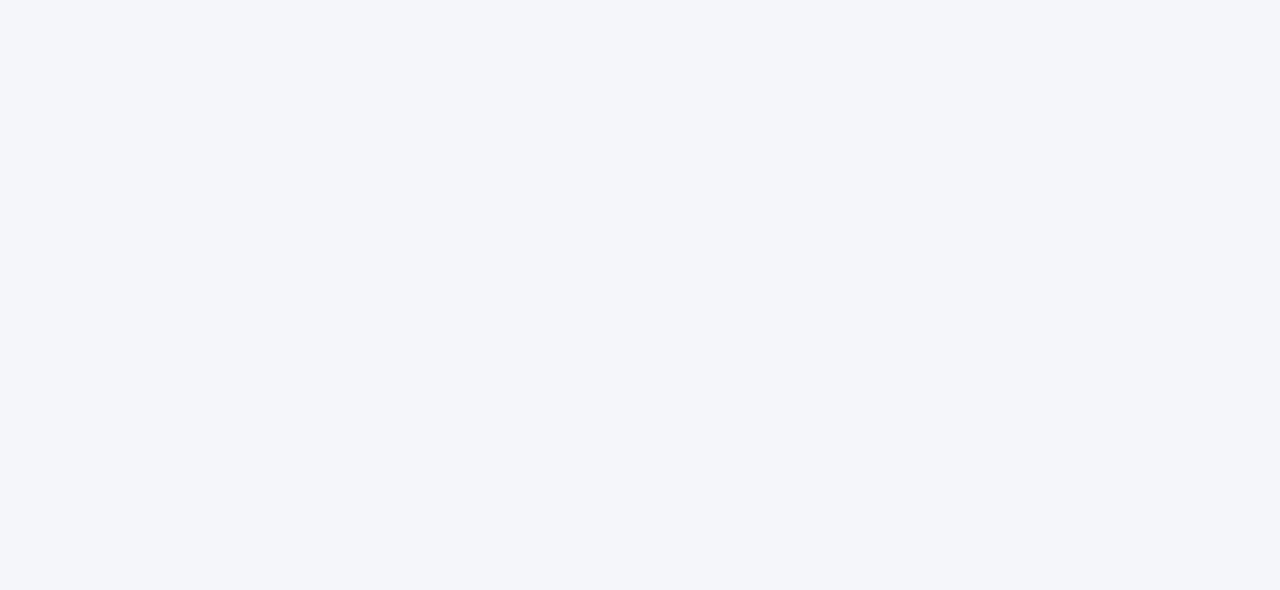
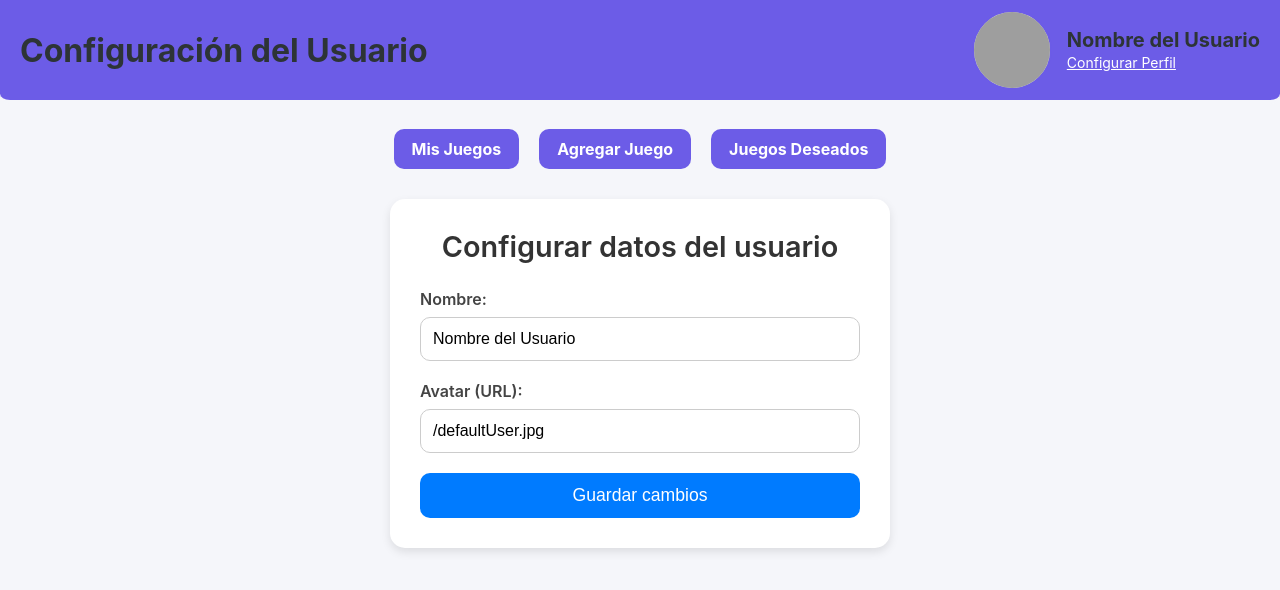
Before and after one commit to ArfaxadRuiz/Proyecto_Final_FullStack_Frontend, a React (Create React App) app: page /detalles-usuario in a window 1280 px wide. Before the commit this address had no page. Shown: the top 590 px of the page. Built offline with nearby package versions, Linux system fonts and the light colour scheme; grey boxes are pictures that could not be loaded.

Commit message:
se crea la pagina de detalles del usuario para que pueda modificar su nombre e imagen, ademas de que se aplico redux para manejar los datos del usuario en el header

```diff
--- a/src/components/Header.jsx
+++ b/src/components/Header.jsx
@@ -1,14 +1,27 @@
+import { useSelector } from "react-redux";
+import { Link } from "react-router-dom";
+
 function Header({title, userName, userImg}){
-    return (
+    // Obtenemos el usuario desde Redux
+    const user = useSelector((state) => state.user);
+
+     return (
         <header className="dashboard__header">
             <h1 className="dashboard__title">{title}</h1>
 
             <div className="dashboard__user">
-                <img src={userImg} alt="Usuario" className="dashboard__user-img"/>
+                <img
+                    src={user.avatar}
+                    alt="Usuario"
+                    className="dashboard__user-img"
+                />
 
                 <div>
-                    <p className="dashboard__user-name">{userName}</p>
-                    <a href="" className="dashboard__user-config">Configurar Perfil</a>
+                    <p className="dashboard__user-name">{user.name}</p>
+
+                    <Link to="/detalles-usuario" className="dashboard__user-config">
+                        Configurar Perfil
+                    </Link>
                 </div>
             </div>
         </header>
--- a/src/pages/AddGame.jsx
+++ b/src/pages/AddGame.jsx
@@ -1,7 +1,6 @@
 import { useState } from "react";
 import Header from "../components/Header";
 import Menu from "../components/Menu";
-import userImage from "../utils/imageJugador.jpg";
 import '../styles/main.scss';
 
 
@@ -34,11 +33,7 @@ function AddGame() {
   return (
     <div className="dashboard">
       {/* Header */}
-      <Header
-        title={"Mis Videojuegos"}
-        userName={"Nombre del Usuario"}
-        userImg={userImage}
-      />
+      <Header title="Agregar Juego" />
 
       {/* Menu */}
       <Menu />
--- a/src/pages/Dashboard.jsx
+++ b/src/pages/Dashboard.jsx
@@ -4,7 +4,6 @@ import Card from "../components/Card";
 import image1 from '../utils/image1.jpg';
 import image2 from '../utils/image2.jpg';
 import image3 from '../utils/image3.jpg';
-import userImage from "../utils/imageJugador.jpg";
 
 
 export default function Dashboard (){
@@ -12,11 +11,7 @@ export default function Dashboard (){
         <div className="dashboard">
 
             {/* 1. HEADER */}
-            <Header
-                title={"Mis Videojuegos"}
-                userName={"Nombre del Usuario"}
-                userImg={userImage}
-            />
+            <Header title="Mis Videojuegos" />
 
             {/* 2. MENÚ */}
             <Menu />
--- a/src/pages/Deseados.jsx
+++ b/src/pages/Deseados.jsx
@@ -2,7 +2,6 @@ import { useSelector } from "react-redux";
 import Header from "../components/Header";
 import Menu from "../components/Menu";
 import Card from "../components/Card";
-import userImage from "../utils/imageJugador.jpg";
 
 
 export default function Dashboard (){
@@ -13,11 +12,7 @@ export default function Dashboard (){
         <div className="dashboard">
 
             {/* 1. HEADER */}
-            <Header
-                title={"Mis Videojuegos"}
-                userName={"Nombre del Usuario"}
-                userImg={userImage}
-            />
+            <Header title="Juegos Deseados" />
 
             {/* 2. MENÚ */}
             <Menu />
--- /dev/null
+++ b/src/pages/DetallesUsuario.jsx
@@ -0,0 +1,60 @@
+import Header from "../components/Header";
+import Menu from "../components/Menu";
+import { useSelector, useDispatch } from "react-redux";
+import { updateUser } from "../redux/userSlice";
+import { useState } from "react";
+
+export default function DetallesUsuario() {
+
+    const user = useSelector(state => state.user);
+    const dispatch = useDispatch();
+
+    const [formData, setFormData] = useState({
+        name: user.name,
+        avatar: user.avatar,
+    });
+
+    const handleChange = (e) => {
+        setFormData({
+            ...formData,
+            [e.target.name]: e.target.value
+        });
+    };
+
+    const handleSave = () => {
+        dispatch(updateUser(formData));
+        alert("Datos guardados");
+    };
+
+    return (
+        <div className="user-details">
+
+            <Header title="Configuración del Usuario" />
+
+            <Menu />
+
+            <div className="detalles-usuario">
+                <h1>Configurar datos del usuario</h1>
+
+                <label>Nombre:</label>
+                <input
+                    name="name"
+                    value={formData.name}
+                    onChange={handleChange}
+                />
+
+                <label>Avatar (URL):</label>
+                <input
+                    name="avatar"
+                    value={formData.avatar}
+                    onChange={handleChange}
+                />
+
+                <button onClick={handleSave}>
+                    Guardar cambios
+                </button>
+            </div>
+
+        </div>
+    );
+}
--- a/src/redux/store.js
+++ b/src/redux/store.js
@@ -1,8 +1,10 @@
 import { configureStore } from "@reduxjs/toolkit";
 import gamesReducer from "./gamesSlice";
+import userReducer from "./userSlice";
 
 export const store = configureStore({
   reducer: {
-    games: gamesReducer
+    games: gamesReducer,
+    user: userReducer
   }
 });
--- /dev/null
+++ b/src/redux/userSlice.js
@@ -0,0 +1,21 @@
+import { createSlice } from "@reduxjs/toolkit";
+
+const initialState = {
+    name: "Nombre del Usuario",
+    avatar: "/defaultUser.jpg",
+};
+
+const userSlice = createSlice({
+    name: "user",
+    initialState,
+    reducers: {
+        updateUser(state, action) {
+            const { name, avatar } = action.payload;
+            state.name = name ?? state.name;
+            state.avatar = avatar ?? state.avatar;
+        },
+    },
+});
+
+export const { updateUser } = userSlice.actions;
+export default userSlice.reducer;
--- a/src/router/AppRouter.jsx
+++ b/src/router/AppRouter.jsx
@@ -3,6 +3,7 @@ import LoginPage from "../pages/LoginPage";
 import Dashboard from "../pages/Dashboard";
 import AddGame from "../pages/AddGame";
 import Deseados from "../pages/Deseados";
+import DetallesUsuario from "../pages/DetallesUsuario";
 
 
 function AppRouter (){
@@ -13,6 +14,7 @@ function AppRouter (){
                 <Route path="/dashboard" element={<Dashboard />} />
                 <Route path="/add-game" element={<AddGame />} />
                 <Route path="/deseados" element={<Deseados />} />
+                <Route path="/detalles-usuario" element={<DetallesUsuario />} />
             </Routes>
         </BrowserRouter>
     );
--- /dev/null
+++ b/src/styles/components/_detallesUsuario.scss
@@ -0,0 +1,55 @@
+.detalles-usuario {
+    max-width: 500px;
+    margin: 30px auto;
+    padding: 30px;
+    background: #ffffff;
+    border-radius: 15px;
+    box-shadow: 0 4px 10px rgba(0,0,0,0.1);
+
+    h1 {
+        text-align: center;
+        margin-bottom: 25px;
+        font-size: 1.8rem;
+        font-weight: 600;
+        color: #333;
+    }
+
+    label {
+        display: block;
+        font-weight: 600;
+        margin-bottom: 8px;
+        color: #444;
+    }
+
+    input {
+        width: 100%;
+        padding: 12px;
+        margin-bottom: 20px;
+        border-radius: 10px;
+        border: 1px solid #ccc;
+        font-size: 1rem;
+        outline: none;
+        transition: 0.2s;
+
+        &:focus {
+            border-color: #007bff;
+            box-shadow: 0 0 5px rgba(0,123,255,0.4);
+        }
+    }
+
+    button {
+        width: 100%;
+        padding: 12px;
+        background: #007bff;
+        color: white;
+        border: none;
+        border-radius: 10px;
+        font-size: 1.1rem;
+        cursor: pointer;
+        transition: 0.2s;
+
+        &:hover {
+            background: #0056b3;
+        }
+    }
+}
--- a/src/styles/main.scss
+++ b/src/styles/main.scss
@@ -7,6 +7,7 @@
 @use "./components/dashboardMenu";
 @use "./components/card";
 @use "./components/addGame";
+@use "./components/detallesUsuario";
 
 // Reset global
 * {
```
